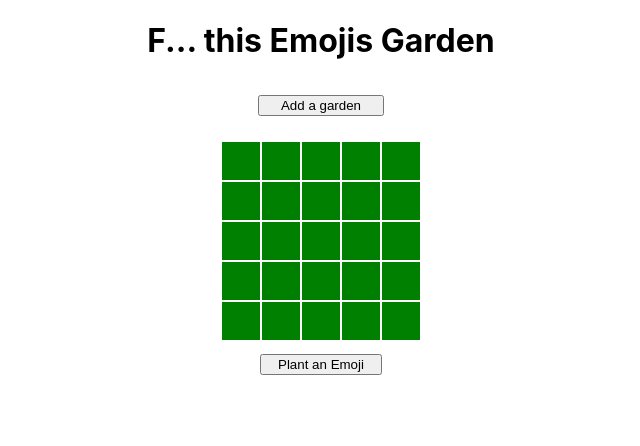
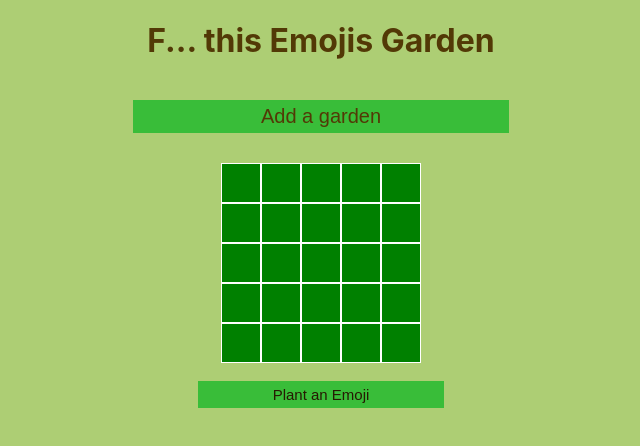
Before and after one commit to VanessaCombet/emojis-garden-app, a React (Create React App) app: page / in a window 1280 px wide. Shown: the top 446 px of the page, without its empty margins (319-959 px from the left). Built offline with nearby package versions, Linux system fonts and the light colour scheme.

Commit message:
Update CSS

```diff
--- a/src/App.css
+++ b/src/App.css
@@ -1,37 +1,5 @@
-
 h1 {
   text-align: center;
-}
-
-.grid-container {
-  height: 100%;
-  display: grid;
-  text-align: center;
-  justify-content: center;
-  align-content: center;
-  grid-template-rows: repeat(5, 40px);
-  grid-template-columns: repeat(5, 40px);
-  /* gap: 0; */
-}
-
-.cell {
-  border: 1px solid white;
-  background-color: green;
-  display: grid;
-  text-align: center;
-  justify-content: center;
-  align-content: center;
-}
-
-.btn-container {
-  display: flex;
-  justify-content: center;
-  align-items: center;
-  padding: 1%;
-}
-
-button {
-  width: 10%;
 }
 
 .gdn-container {
@@ -41,41 +9,16 @@
   padding: 1%;
 }
 
-/* .App {
+#btn-add-garden {
+  width: 30%;
+  background-color: rgb(57, 189, 57);
+  color: #523906;
+  border: none;
+  margin: 5px;
+  padding: 5px;
+  text-decoration: none;
   text-align: center;
+  display: inline-block;
+  cursor: pointer;
+  font-size: 20px;
 }
-
-.App-logo {
-  height: 40vmin;
-  pointer-events: none;
-}
-
-@media (prefers-reduced-motion: no-preference) {
-  .App-logo {
-    animation: App-logo-spin infinite 20s linear;
-  }
-}
-
-.App-header {
-  background-color: #282c34;
-  min-height: 100vh;
-  display: flex;
-  flex-direction: column;
-  align-items: center;
-  justify-content: center;
-  font-size: calc(10px + 2vmin);
-  color: white;
-}
-
-.App-link {
-  color: #61dafb;
-}
-
-@keyframes App-logo-spin {
-  from {
-    transform: rotate(0deg);
-  }
-  to {
-    transform: rotate(360deg);
-  }
-} */
--- a/src/App.js
+++ b/src/App.js
@@ -40,7 +40,7 @@
       <h1>F... this Emojis Garden</h1>
 
       <div className="btn-container">
-          <button onClick={() => this.addGarden(this.SIZE_GARDEN)} id="button-garden" type="submit" >Add a garden</button>
+          <button onClick={() => this.addGarden(this.SIZE_GARDEN)} id="btn-add-garden" type="submit" >Add a garden</button>
       </div>
 
       {this.state.farm.map((elem) => {
--- /dev/null
+++ b/src/Garden.css
@@ -0,0 +1,29 @@
+.grid-container {
+    height: 100%;
+    display: grid;
+    text-align: center;
+    justify-content: center;
+    align-content: center;
+    grid-template-rows: repeat(5, 40px);
+    grid-template-columns: repeat(5, 40px);
+}
+
+.cell {
+    border: 1px solid white;
+    background-color: green;
+    display: grid;
+    text-align: center;
+    justify-content: center;
+    align-content: center;
+}
+
+#btn-add-plant {
+    background-color: rgb(57, 189, 57);
+    color: #261a02;
+    width: 20%;
+    margin: 5px;
+    padding: 5px;
+    font-size: 15px;
+    border: none;
+    cursor: pointer;
+}
--- a/src/Garden.js
+++ b/src/Garden.js
@@ -1,5 +1,5 @@
 import React from 'react'
-import "./App.css"
+import "./Garden.css"
 
 class Garden extends React.Component {
     constructor(props) {
@@ -60,7 +60,7 @@
                     {ligne}
                 </div>
                 <div className="btn-container">
-                    <button id="button-plant" type="submit" onClick={this.addPlant}>Plant an Emoji</button>
+                    <button id="btn-add-plant" type="submit" onClick={this.addPlant}>Plant an Emoji</button>
                 </div>
                 </>
             )
--- a/src/index.css
+++ b/src/index.css
@@ -5,9 +5,14 @@
     sans-serif;
   -webkit-font-smoothing: antialiased;
   -moz-osx-font-smoothing: grayscale;
+  background-color: #ADCE74;
+  color: #523906;
 }
 
-code {
-  font-family: source-code-pro, Menlo, Monaco, Consolas, 'Courier New',
-    monospace;
+
+.btn-container {
+  display: flex;
+  justify-content: center;
+  align-items: center;
+  padding: 1%;
 }
```
